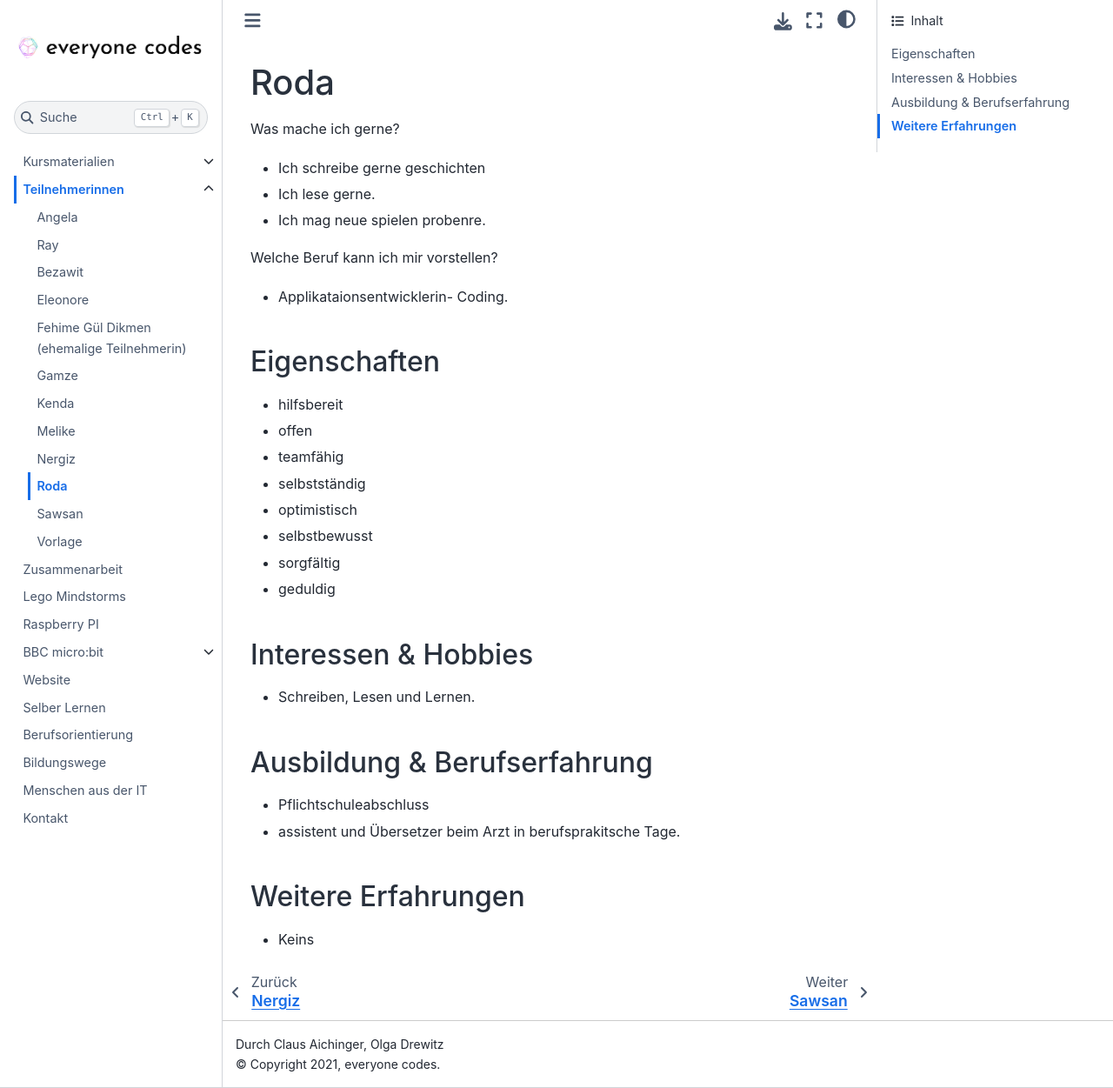
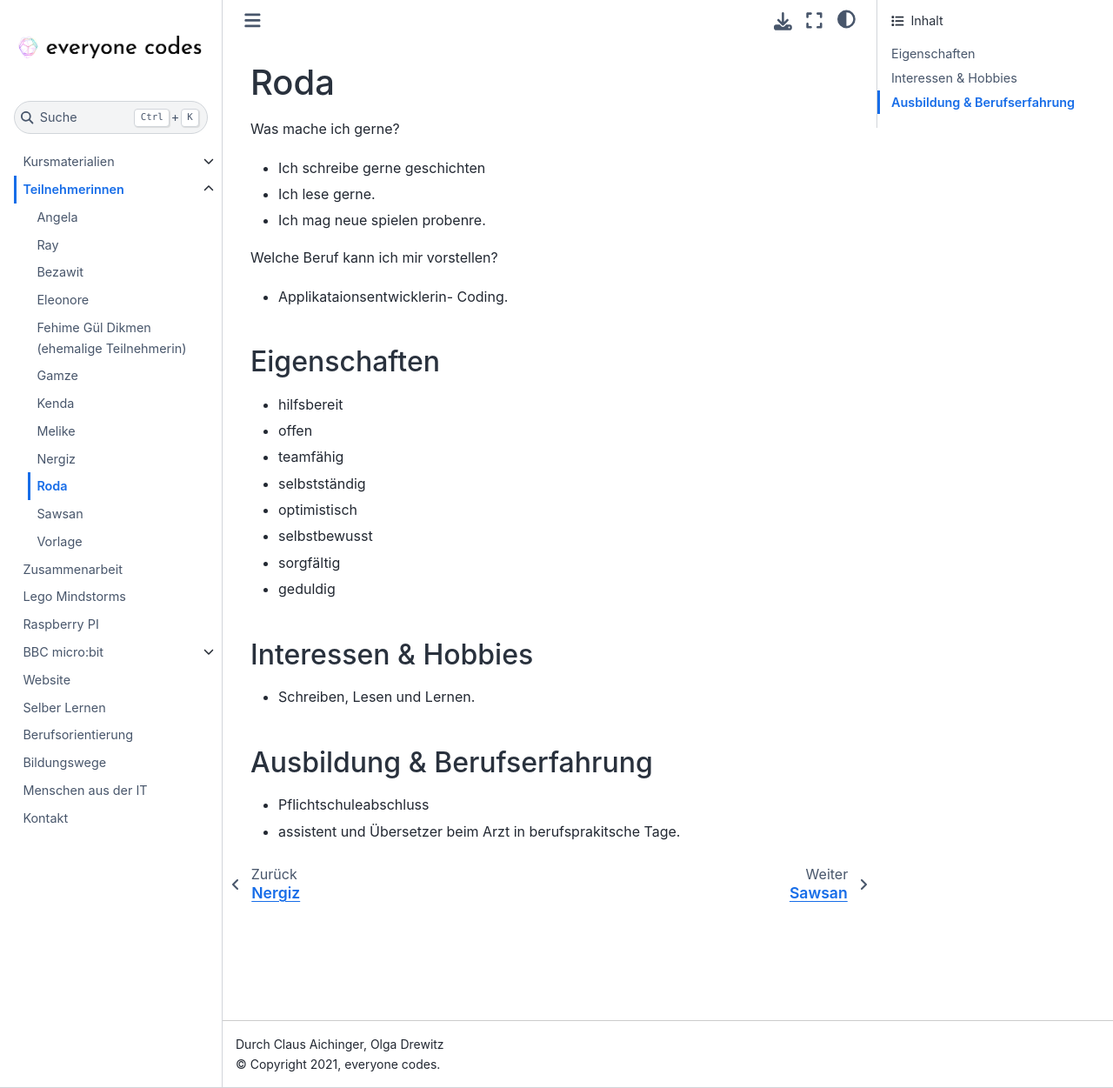
Before and after one commit to ec-mentors/IT-ist-das-was-fuer-mich-i03, a Sphinx documentation site: the page built from source/participants/roda.md, in a window 1280 px wide and 1251 px high. Shown: the whole window at 87% size. Built offline with Sphinx 7.4.7 and the Sphinx Book theme 1.1.4, drawn with Linux system fonts in a browser that asks for light colours.

Commit message:
Update roda.md

```diff
--- a/source/participants/roda.md
+++ b/source/participants/roda.md
@@ -29,7 +29,3 @@ Welche Beruf kann ich mir vorstellen?
 
 - Pflichtschuleabschluss
 - assistent und Übersetzer beim Arzt in berufsprakitsche Tage.
-
-### Weitere Erfahrungen
-
-- Keins
```
